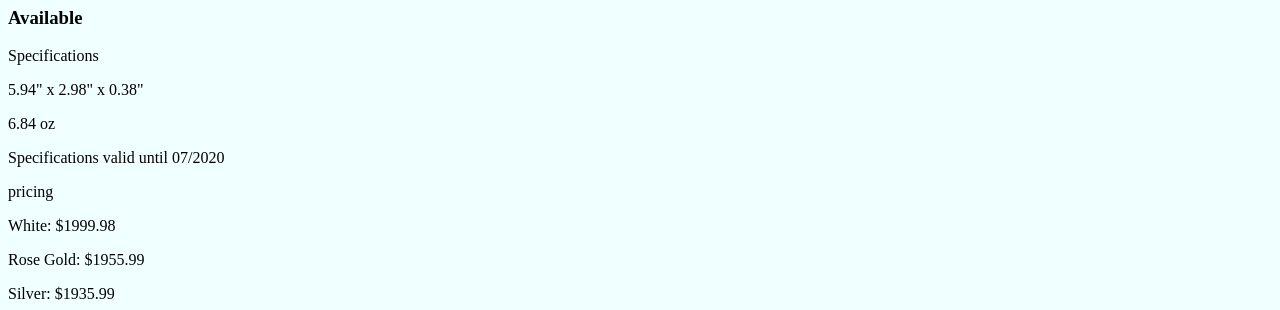
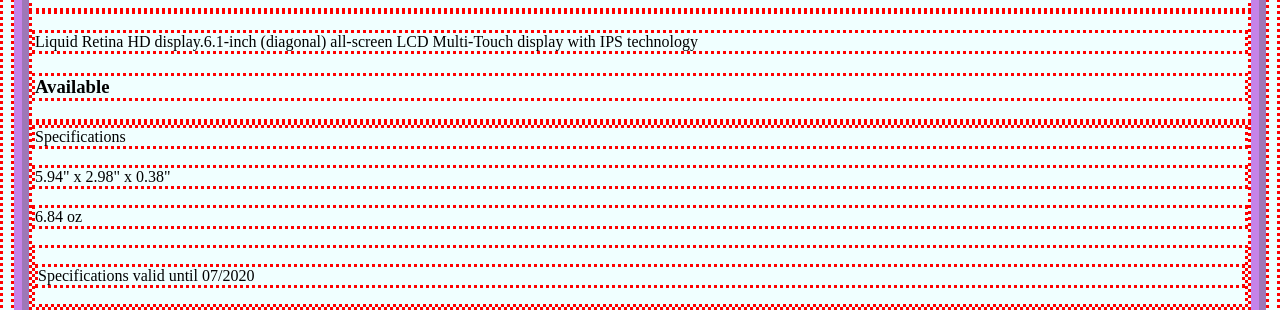
Before and after one commit to okaformark/product-card, a plain HTML site: page index.html in a window 1280 px wide. Shown: the part 97-407 px from the top of the page. Drawn offline with Linux system fonts and the light colour scheme.

Commit message:
adding border color flex

```diff
--- a/main.css
+++ b/main.css
@@ -10,4 +10,10 @@
 .divider-color         { border-color: #BDBDBD; }*/
 *{
     background-color: azure;
+    border: red dotted;
+    display: flexbox;
 }
+
+.container{
+    border:4mm ridge rgb(170, 50, 220, .6);
+}
```
